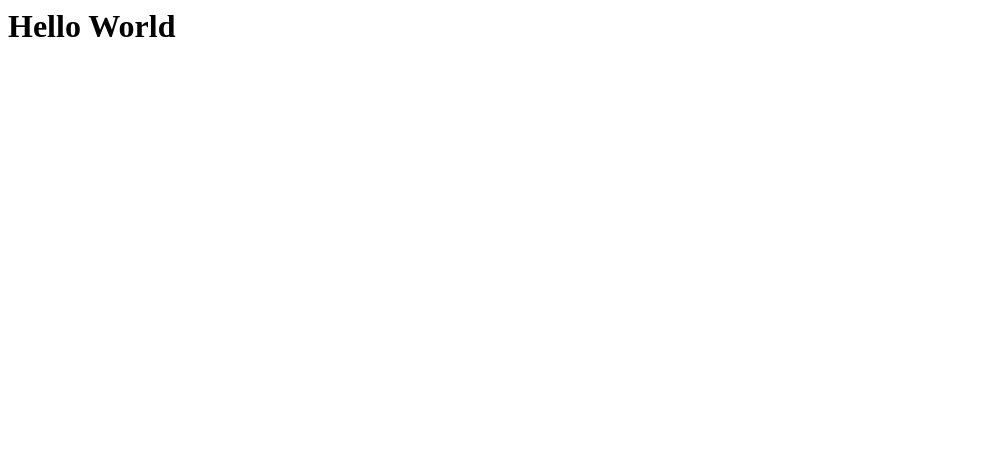
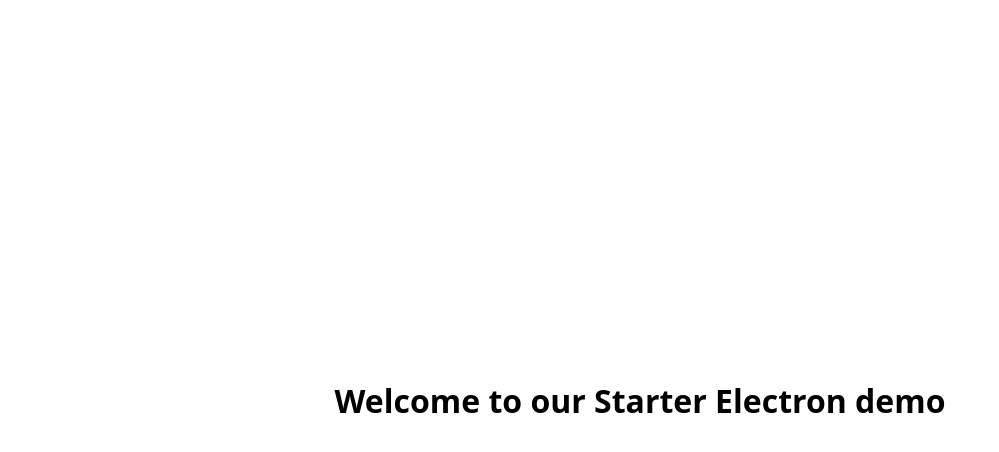
Before and after one commit to barbietunnie/hello-electron, an Electron app: page index.html in a window 1280 px wide. Shown: the whole page, without its empty margins (0-999 px from the left). Drawn offline with Linux system fonts and the light colour scheme.

Commit message:
Add some styling

```diff
--- a/index.html
+++ b/index.html
@@ -1,8 +1,9 @@
 <html>
 <head>
     <title>Egghead Electron Course</title>
+    <link rel="stylesheet" href="./styles.css">
 </head>
 <body>
-    <h1>Hello World</h1>
+    <h1>Welcome to our Starter Electron demo</h1>
 </body>
 </html>
--- /dev/null
+++ b/styles.css
@@ -0,0 +1,8 @@
+body {
+    display: flex;
+    align-items: center;
+    justify-content: center;
+
+    font-family: 'Open Sans', 'Helvetica', 'sans-serif';
+    text-align: center;
+}
```
